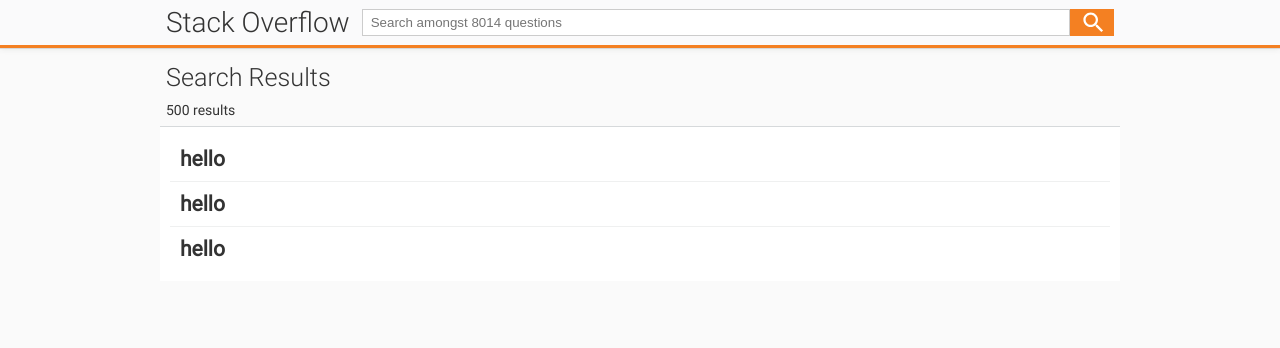
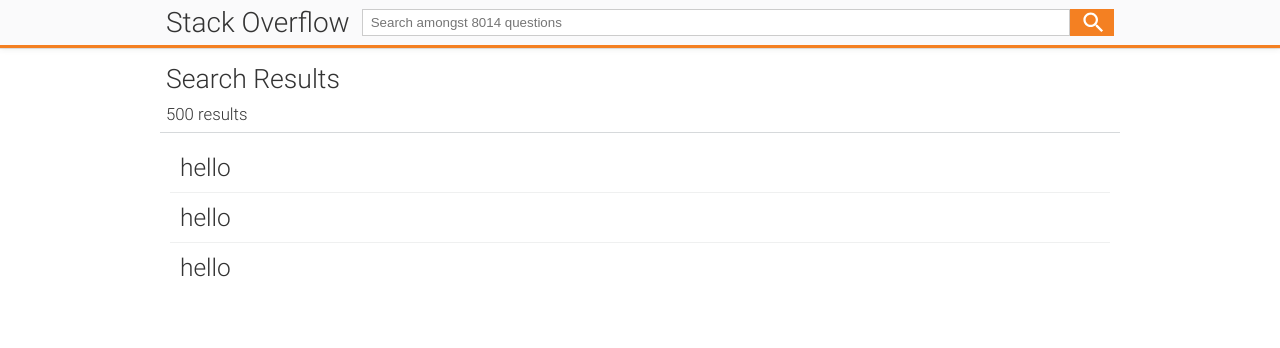
Before and after one commit to c16matan/examensarbete, a Django app: page / in a window 1280 px wide. Shown: the top 348 px of the page. Run offline with Django 3.2, Linux system fonts and the light colour scheme.

Commit message:
Added styling for header, p and a elements

```diff
--- a/django-project/static/main.css
+++ b/django-project/static/main.css
@@ -4,7 +4,7 @@
 }
 
 body {
-    background-color: #FAFAFA;
+    background-color: #FFF;
     overflow-y: scroll;
     font-size: 14px;
     font-family: "Roboto", "Lucida Grande", "DejaVu Sans", "Bitstream Vera Sans", Verdana, sans-serif;
@@ -13,7 +13,35 @@ body {
 
 h1 {
     font-weight: 380;
-    font-size: 1.8em;
+    font-size: 1.9em;
+}
+
+h2 {
+    font-weight: 340;
+    font-size: 1.75em;
+}
+
+h3 {
+    font-weight: 300;
+    font-size: 1.6em;
+}
+
+p {
+    font-weight: 250;
+    font-size: 1.2em;
+}
+
+a {
+    color: #07C;
+    text-decoration: none;
+}
+
+a:visited {
+    color: #005999;
+}
+
+a:hover {
+    color: rgb(37, 139, 212);
 }
 
 .container {
```
